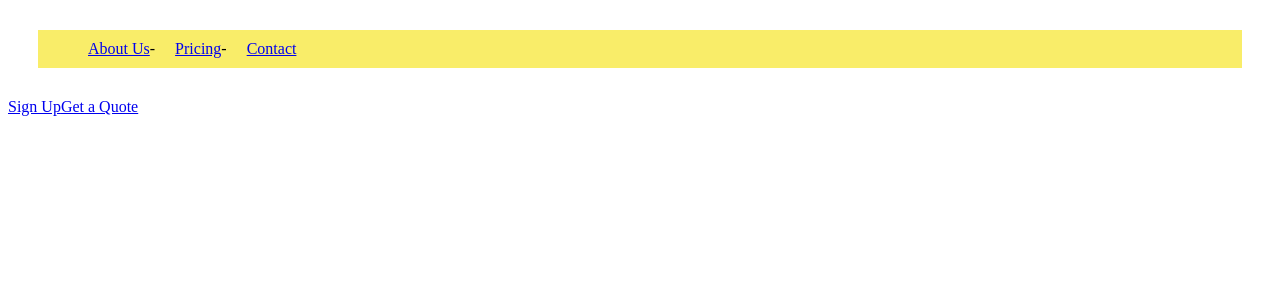
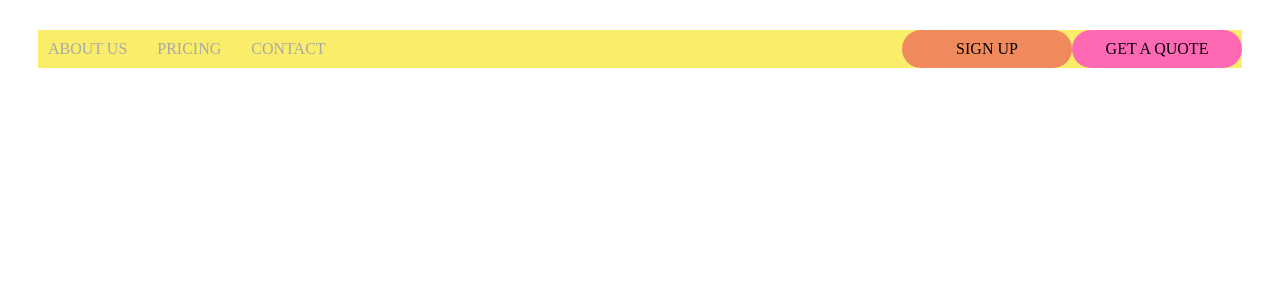
Before and after one commit to anil3727/natours, an Angular app: page / in a window 1280 px wide. Shown: the top 300 px of the page. Built offline with nearby package versions, Linux system fonts and the light colour scheme.

Commit message:
Designed Sign Up and Quote Buttons with scss

```diff
--- a/src/app/home/home.component.html
+++ b/src/app/home/home.component.html
@@ -5,8 +5,8 @@
       <li><a href="#">Pricing</a></li>
       <li><a href="#">Contact</a></li>
   </ul>
+  <div class="buttons">
+    <a href="#" class="button-main">Sign Up</a>
+    <a href="#" class="button-hot">Get a Quote</a>
+  </div>
 </nav>
-<div class="button">
-  <a href="#" class="button-main">Sign Up</a>
-  <a href="#" class="button-hot">Get a Quote</a>
-</div>
--- a/src/app/home/home.component.scss
+++ b/src/app/home/home.component.scss
@@ -5,27 +5,76 @@
 $color-primary:#f9ed69;// yellow color
 $color-secondary:#f08a5d;// Orange color
 $color-tertiary:#b83b5e;// pink color
+$color-text-dark:darkgray;
+$color-text-light:#eee;
+$width-button: 150px;
 nav{
   margin:30px;
   background-color: $color-primary;
+  // since .buttons and .navigation both are floating; nav looses its height so used clearfix like below
+  &::after{
+    content:"";
+    clear:both;
+    display: table;
+  }
+  .buttons{
+    float:right;
+  }
+
 }
-
 .navigation{
+  margin:0px;
   list-style:none;
+  padding:0;
+  float:left;
   // we can nest li inside .navigation selector instead of writting another selector like .navigation li
   li{
-    padding:10px;
+    margin-left:10px;
     display:inline-block;
-    // & is used if we want to use the same selector twice usually with some pseudo selector, so that we dont need to write the selector twice,
-    // we can just use & and put the psuedo selector inside the selector just like this
-    // Compare it with previous commit you'll see the difference
-    &:after{
-      content:'-';
+    // Remember if you dont put & : first-child will be searched inside li, and not the li itself as first child
+    &:first-child{
+      margin:0;
     }
-
-    &:last-child:after{
-      content:'';
+    // .navigation li a
+    a:link{
+      padding:10px;
+      display: inline-block;
+      text-decoration: none;
+      text-transform: uppercase;
+      color:$color-text-dark;
     }
   }
 
 }
+
+.button-main:link, .button-hot:link{
+  padding:10px;
+  display:inline-block;
+  text-align:center;
+  border-radius: 100px;
+  text-decoration: none;
+  text-transform: uppercase;
+  width: $width-button;
+}
+
+.button-main{
+  &:link{
+    background-color: $color-secondary;
+    color: black;
+  }
+  &:hover{
+    background-color: darken($color-secondary, 15%);
+    color: $color-text-light;
+  }
+}
+
+.button-hot{
+  &:link{
+    color: black;
+    background-color: hotpink;
+  }
+  &:hover{
+    background-color: darken(hotpink, 15%);
+    color: $color-text-light;
+  }
+}
```
